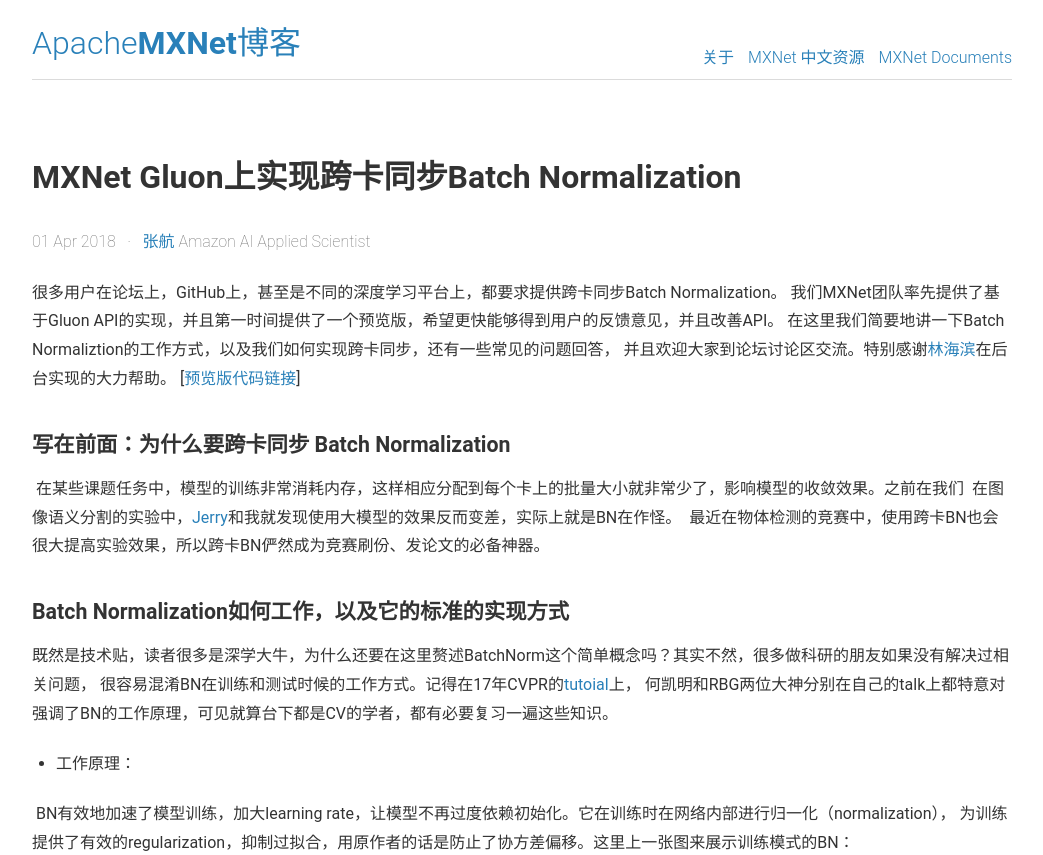
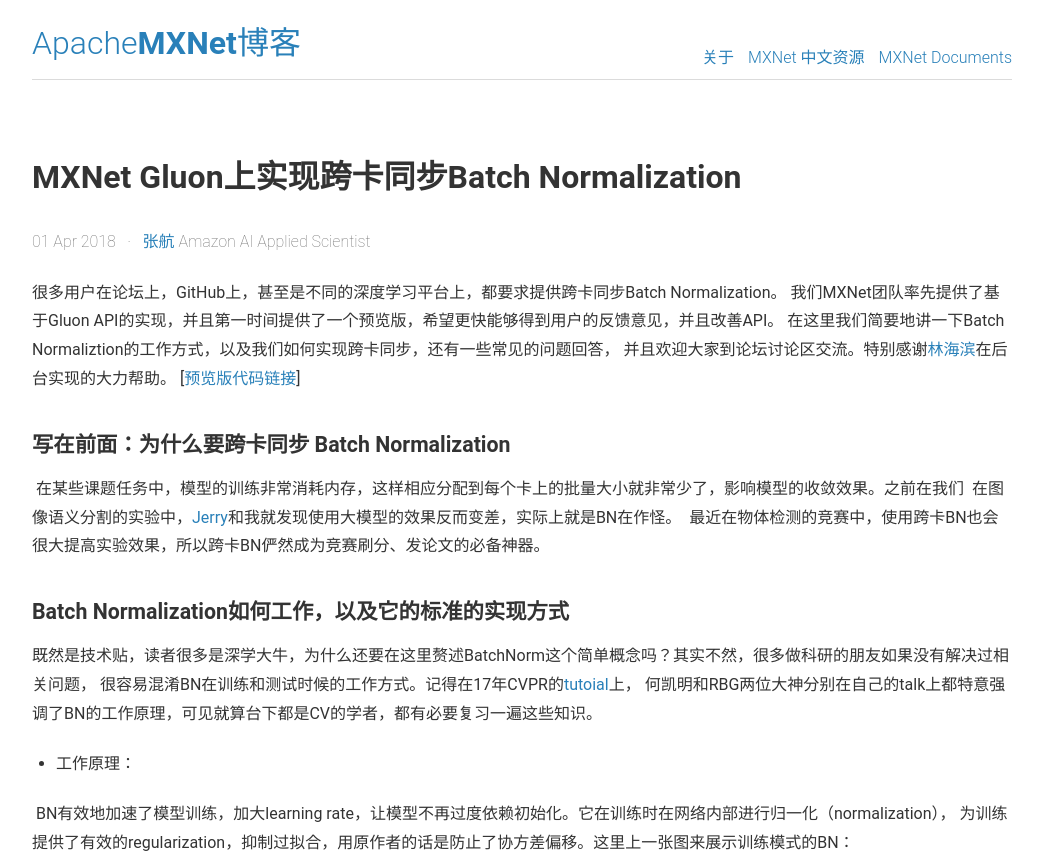
Before and after one commit to mxnet-zh/blog, a Jekyll site: the page built from _posts/2018-04-01-syncbn.md, in a window 1280 px wide and 900 px high, cut to the strip 0-855 px from the top of the window. Shown: the whole strip, without its empty margins (118-1161 px from the left). Built offline with Jekyll 4.4.1, drawn with Linux system fonts in a browser that asks for light colours; formulas are drawn with MathJax 3; some of the changed text lies outside the part shown.

Commit message:
Update 2018-04-01-syncbn.md

```diff
--- a/_posts/2018-04-01-syncbn.md
+++ b/_posts/2018-04-01-syncbn.md
@@ -13,13 +13,13 @@
 
   在某些课题任务中，模型的训练非常消耗内存，这样相应分配到每个卡上的批量大小就非常少了，影响模型的收敛效果。之前在我们
   在图像语义分割的实验中，[Jerry](http://zhongyuezhang.com/)和我就发现使用大模型的效果反而变差，实际上就是BN在作怪。
-  最近在物体检测的竞赛中，使用跨卡BN也会很大提高实验效果，所以跨卡BN俨然成为竞赛刷份、发论文的必备神器。
+  最近在物体检测的竞赛中，使用跨卡BN也会很大提高实验效果，所以跨卡BN俨然成为竞赛刷分、发论文的必备神器。
 
 ### Batch Normalization如何工作，以及它的标准的实现方式
 
 既然是技术贴，读者很多是深学大牛，为什么还要在这里赘述BatchNorm这个简单概念吗？其实不然，很多做科研的朋友如果没有解决过相关问题，
 很容易混淆BN在训练和测试时候的工作方式。记得在17年CVPR的[tutoial](http://deeplearning.csail.mit.edu/)上，
-何凯明和RBG两位大神分别在自己的talk上都特意对强调了BN的工作原理，可见就算台下都是CV的学者，都有必要复习一遍这些知识。
+何凯明和RBG两位大神分别在自己的talk上都特意强调了BN的工作原理，可见就算台下都是CV的学者，都有必要复习一遍这些知识。
 
 - 工作原理：
 
```
Also changed, not shown: other parts of _posts/2018-04-01-syncbn.md (+1 -1 lines).
